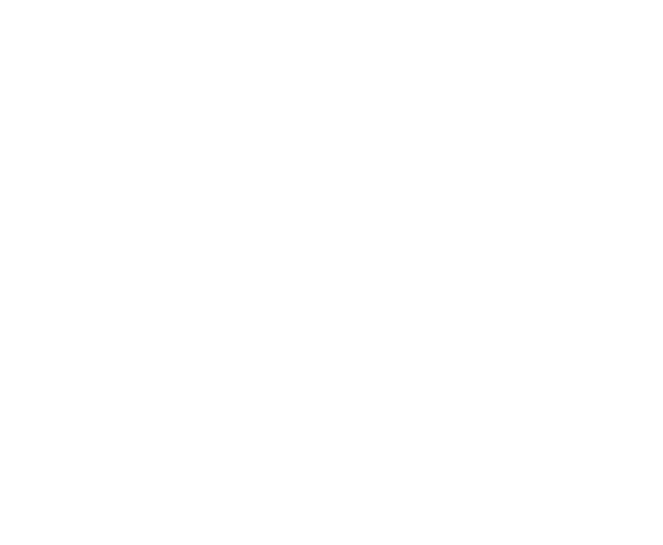
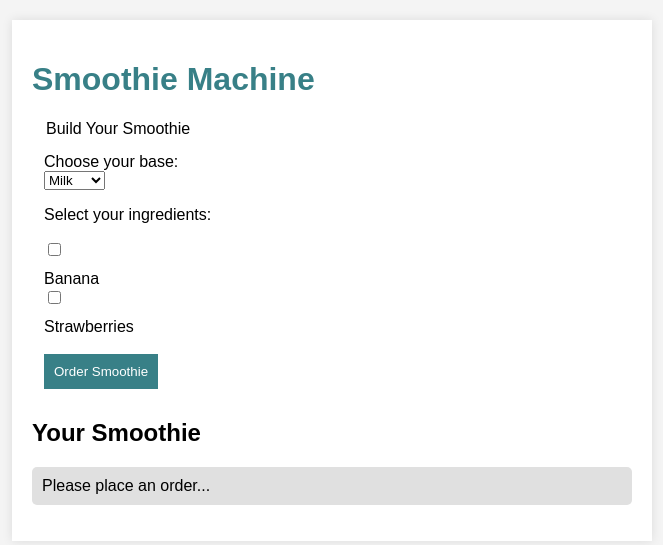
Before and after one commit to Nvvme/Comp1073Assignment2, a plain HTML site: page index.html in a window 1280 px wide. Shown: the whole page, without its empty margins (308-971 px from the left). Drawn offline with Linux system fonts and the light colour scheme.

Commit message:
created a basic form. no JS yet

```diff
--- a/css/styles.css
+++ b/css/styles.css
@@ -0,0 +1,50 @@
+/* some preliminary CSS*/
+
+body {
+    font-family: Arial, sans-serif;
+    margin: 0;
+    padding: 20px;
+    background-color: #f4f4f4;
+}
+
+main {
+    max-width: 600px;
+    margin: 0 auto;
+    background-color: white;
+    padding: 20px;
+    box-shadow: 0 0 10px rgba(0, 0, 0, 0.1);
+}
+
+h1 {
+    color: #388087;
+}
+
+fieldset {
+    border: none;
+    margin: 20px 0;
+}
+
+label {
+    margin-top: 10px;
+    display: block;
+}
+
+
+input[type=submit] {
+    background-color: #388087;
+    color: white;
+    padding: 10px;
+    border: none;
+    cursor: pointer;
+}
+/* A new thing that I learned today ↑↑*/
+
+#smoothieResult {
+    margin-top: 20px;
+}
+
+#smoothieDescription {
+    background-color: #e0e0e0;
+    padding: 10px;
+    border-radius: 5px;
+}
--- a/index.html
+++ b/index.html
@@ -8,6 +8,42 @@
     <title>Document</title>
 </head>
 <body>
+    <main>
+        <h1>Smoothie Machine</h1>
+        <form id="smoothieForm">
+            <fieldset>
+                <legend>Build Your Smoothie</legend>
 
+                <label for="base">Choose your base:</label>
+                <select id="base" name="base">
+                    <option value="milk">Milk</option>
+                    <option value="yogurt">Yogurt</option>
+                    <option value="juice">Juice</option>
+                    <option value="water">Water</option>
+                </select>
+
+                <div class="ingredients">
+                    <p>Select your ingredients:</p>
+                    <div>
+                        <input type="checkbox" id="banana" name="ingredient" value="banana">
+                        <label for="banana">Banana</label>
+                    </div>
+                    <div>
+                        <input type="checkbox" id="strawberries" name="ingredient" value="strawberries">
+                        <label for="strawberries">Strawberries</label>
+                        &nbsp;
+                    </div>
+                    <!-- I will add more ingredients later -->
+                </div>
+
+                <input type="submit" value="Order Smoothie">
+            </fieldset>
+        </form>
+
+        <section id="smoothieResult">
+            <h2>Your Smoothie</h2>
+            <p id="smoothieDescription">Please place an order...</p>
+        </section>
+    </main>
 </body>
 </html>
```
